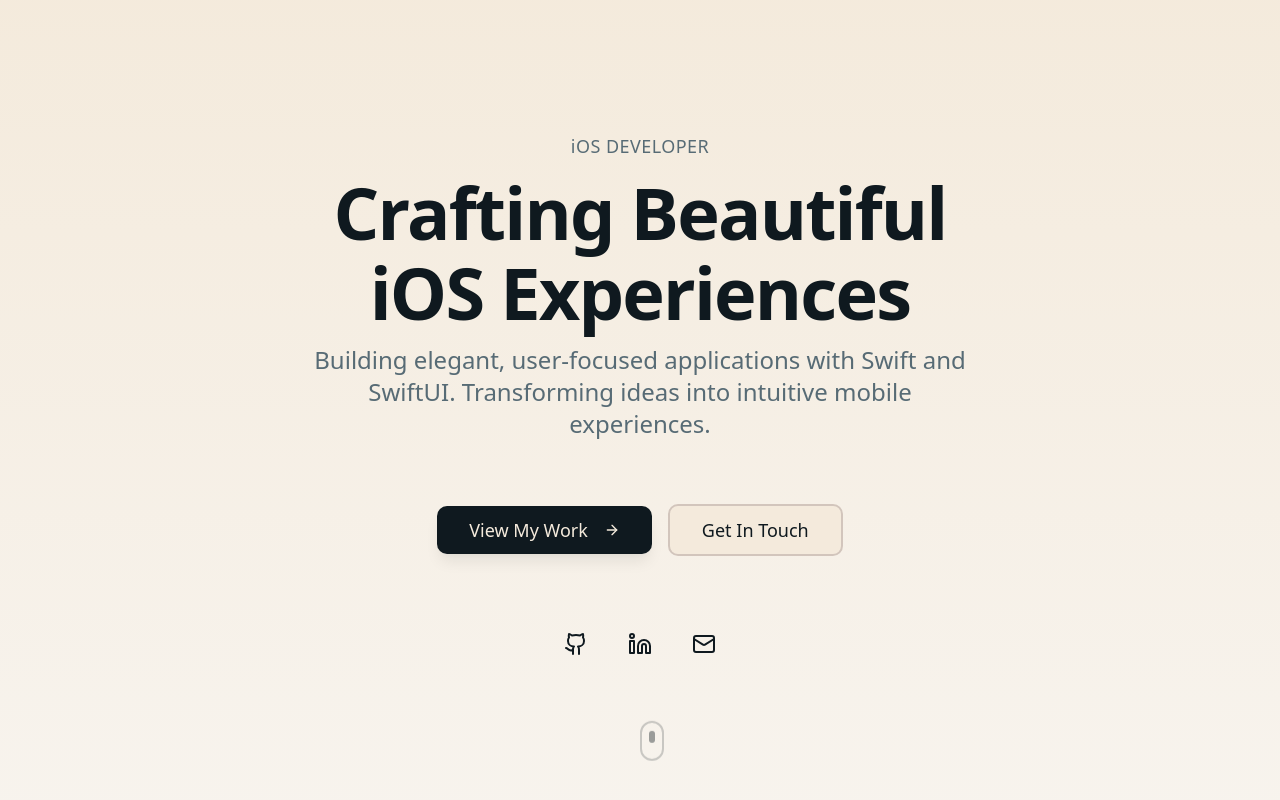
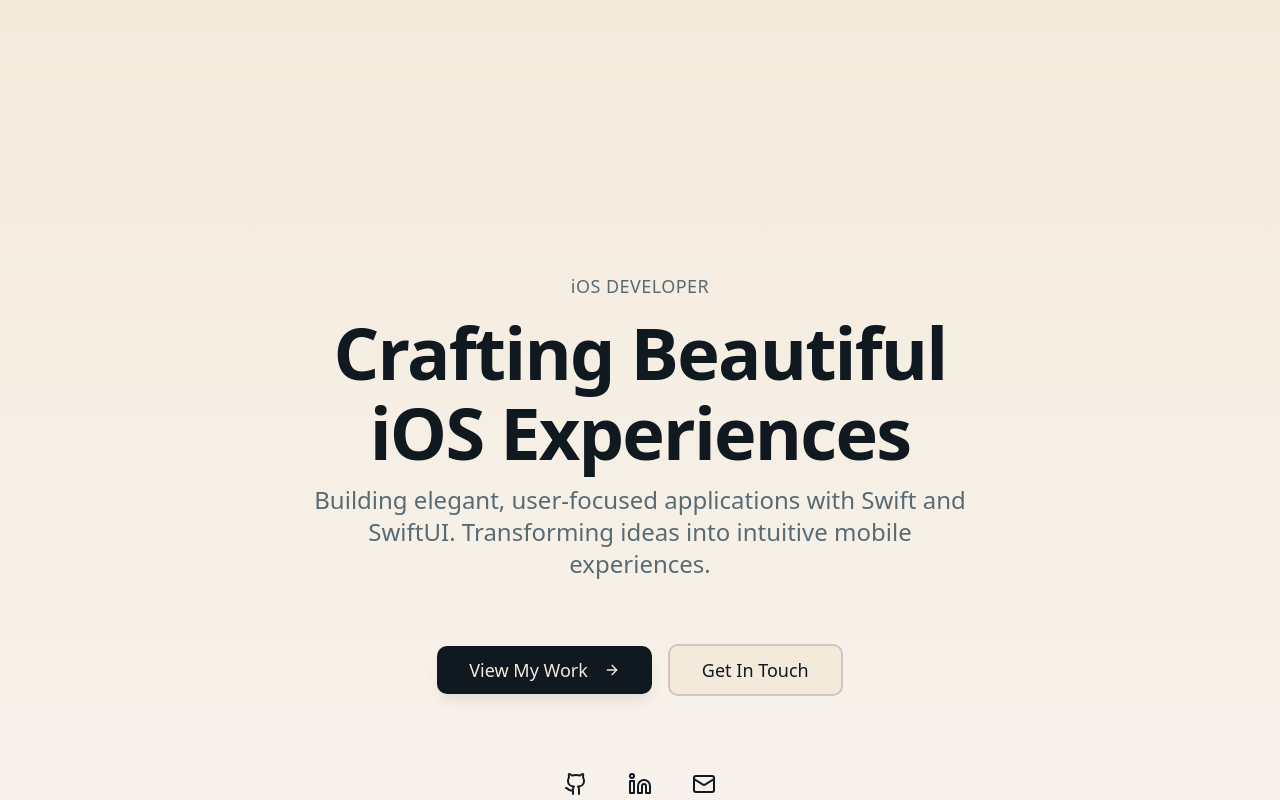
Before and after one commit to deruloop/deruloop.github.io, a React (Vite) app: page / in a window 1280 px wide. Shown: the top 800 px of the page. Built offline with nearby package versions, Linux system fonts and the light colour scheme; grey boxes are pictures that could not be loaded; the HTML template or start-up script is replaced by a standard one.

Commit message:
Integrate animated logo in UI
Co-authored-by: deruloop <37619402+deruloop@users.noreply.github.com>

```diff
--- a/src/components/Hero.tsx
+++ b/src/components/Hero.tsx
@@ -17,6 +17,18 @@ const Hero = () => {
       {/* Content */}
       <div className="relative z-10 container mx-auto px-4 py-20 text-center">
         <div className="max-w-4xl mx-auto space-y-8 animate-in fade-in duration-700">
+          {/* Animated Logo */}
+          <div className="flex justify-center">
+            <video
+              src="/logo-animation.mp4"
+              autoPlay
+              loop
+              muted
+              playsInline
+              className="w-32 h-32 md:w-40 md:h-40 object-contain rounded-full"
+            />
+          </div>
+
           <div className="space-y-4">
             <p className="text-muted-foreground text-lg font-medium tracking-wide">
               iOS DEVELOPER
--- a/src/index.css
+++ b/src/index.css
@@ -59,50 +59,50 @@ All colors MUST be HSL.
   }
 
   .dark {
-    --background: 220 13% 9%;
-    --foreground: 0 0% 98%;
+    --background: 200 33% 9%;
+    --foreground: 36 52% 91%;
 
-    --card: 220 13% 11%;
-    --card-foreground: 0 0% 98%;
+    --card: 200 30% 12%;
+    --card-foreground: 36 52% 91%;
 
-    --popover: 220 13% 11%;
-    --popover-foreground: 0 0% 98%;
+    --popover: 200 33% 9%;
+    --popover-foreground: 36 52% 91%;
 
-    --primary: 211 100% 50%;
-    --primary-foreground: 0 0% 100%;
+    --primary: 36 52% 91%;
+    --primary-foreground: 200 33% 9%;
 
-    --primary-hover: 211 100% 45%;
+    --primary-hover: 36 40% 85%;
 
-    --secondary: 220 13% 15%;
-    --secondary-foreground: 0 0% 98%;
+    --secondary: 200 20% 18%;
+    --secondary-foreground: 36 52% 91%;
 
-    --muted: 220 13% 15%;
-    --muted-foreground: 220 9% 65%;
+    --muted: 200 20% 18%;
+    --muted-foreground: 24 15% 60%;
 
-    --accent: 211 100% 50%;
-    --accent-foreground: 0 0% 100%;
+    --accent: 24 20% 65%;
+    --accent-foreground: 200 33% 9%;
 
     --destructive: 0 62.8% 50%;
     --destructive-foreground: 0 0% 98%;
 
-    --border: 220 13% 20%;
-    --input: 220 13% 20%;
-    --ring: 211 100% 50%;
+    --border: 200 20% 20%;
+    --input: 200 20% 20%;
+    --ring: 36 52% 91%;
 
-    --gradient-primary: linear-gradient(135deg, hsl(211 100% 50%) 0%, hsl(211 100% 60%) 100%);
-    --gradient-hero: linear-gradient(180deg, hsl(220 13% 9%) 0%, hsl(220 13% 11%) 100%);
+    --gradient-primary: linear-gradient(135deg, hsl(36 52% 91%) 0%, hsl(24 20% 65%) 100%);
+    --gradient-hero: linear-gradient(180deg, hsl(200 33% 9%) 0%, hsl(200 30% 12%) 100%);
     --shadow-soft: 0 4px 6px -1px hsl(0 0% 0% / 0.2), 0 2px 4px -1px hsl(0 0% 0% / 0.15);
     --shadow-medium: 0 10px 15px -3px hsl(0 0% 0% / 0.25), 0 4px 6px -2px hsl(0 0% 0% / 0.15);
     --shadow-large: 0 20px 25px -5px hsl(0 0% 0% / 0.3), 0 10px 10px -5px hsl(0 0% 0% / 0.2);
 
-    --sidebar-background: 240 5.9% 10%;
-    --sidebar-foreground: 240 4.8% 95.9%;
-    --sidebar-primary: 224.3 76.3% 48%;
-    --sidebar-primary-foreground: 0 0% 100%;
-    --sidebar-accent: 240 3.7% 15.9%;
-    --sidebar-accent-foreground: 240 4.8% 95.9%;
-    --sidebar-border: 240 3.7% 15.9%;
-    --sidebar-ring: 217.2 91.2% 59.8%;
+    --sidebar-background: 200 33% 9%;
+    --sidebar-foreground: 36 52% 91%;
+    --sidebar-primary: 36 52% 91%;
+    --sidebar-primary-foreground: 200 33% 9%;
+    --sidebar-accent: 200 20% 18%;
+    --sidebar-accent-foreground: 36 52% 91%;
+    --sidebar-border: 200 20% 20%;
+    --sidebar-ring: 36 52% 91%;
   }
 }
 
```
